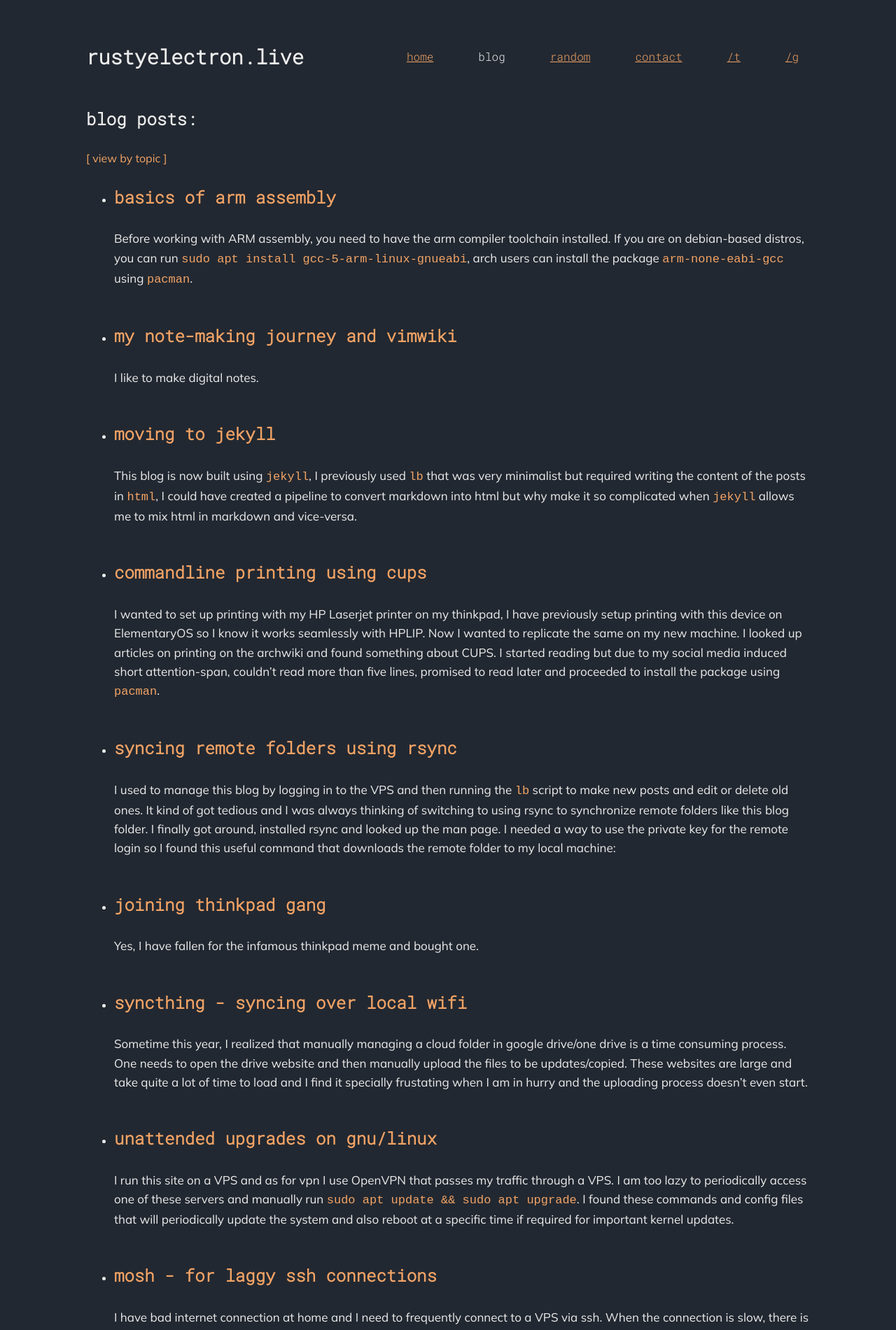
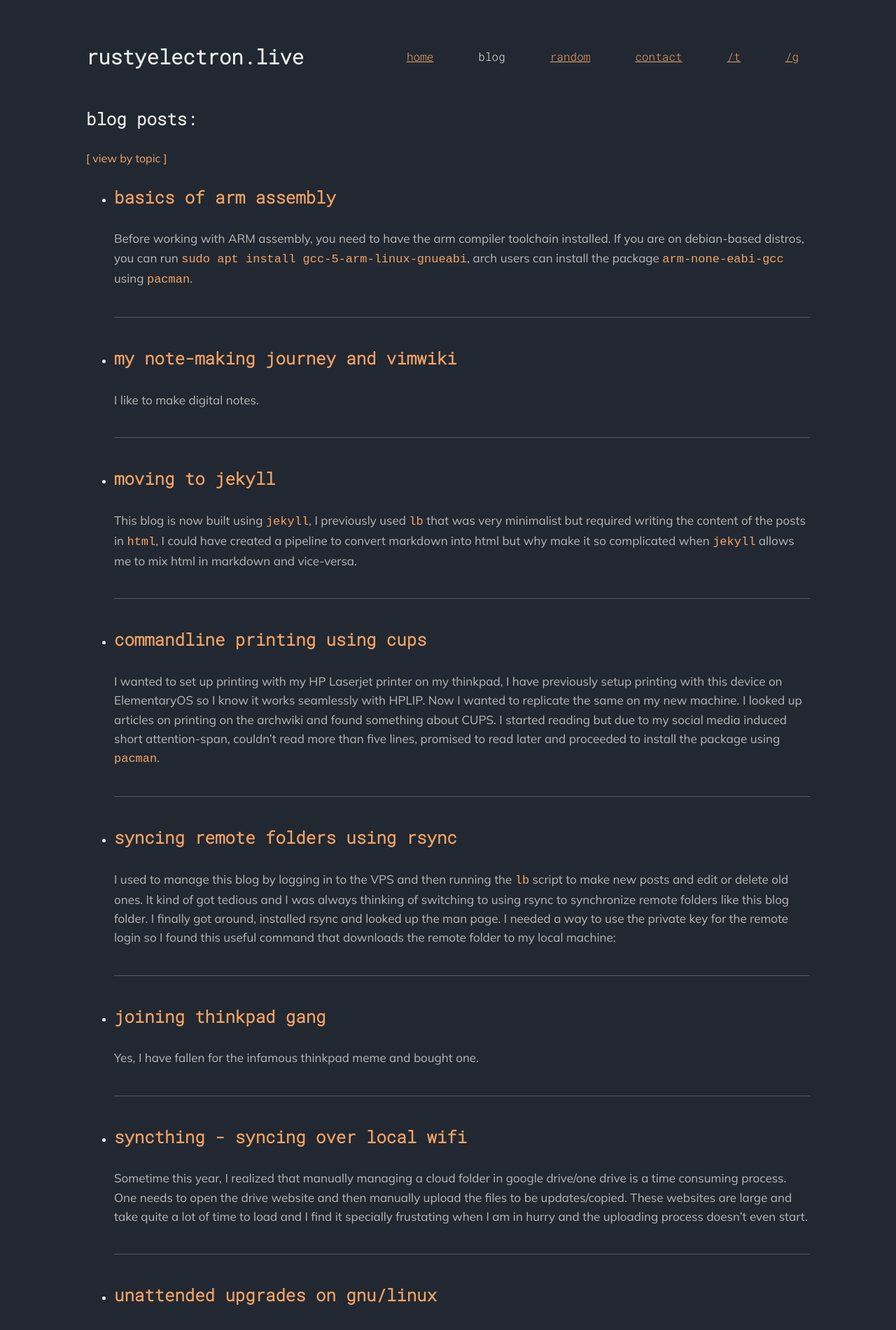
Before and after one commit to rusty-electron/rusty-electron.github.io, a Jekyll site: the page built from blog.html, in a window 1280 px wide. Shown: the top 1901 px of the page at 70% size. Built offline with Jekyll 4.4.1, drawn with Linux system fonts in a browser that asks for light colours.

Commit message:
minor edits

```diff
--- a/assets/css/styles.css
+++ b/assets/css/styles.css
@@ -82,6 +82,7 @@
 p{
 	font-size: 17px;
 	line-height: 1.6;
+	color: rgb(184, 184, 184);
 }
 
 .subtext{
@@ -164,13 +165,13 @@
 }
 
 .eop {
+	font-family: 'Roboto Mono';
 	text-align: center;
-	font-size: .6rem;
+	font-size: .8rem;
 	color: #b8997d;
 }
 
 blockquote{
-	color: #2e2e2e;
 	background-color: #8d8d8d;
 	padding: 1rem;
 	border-radius: 0px 4px 4px 0px;
@@ -182,11 +183,19 @@
 	padding: 0;
 	font-family: 'Roboto Mono';
 	font-size: 14px !important;
+	color: #2e2e2e;
 }
 
 blockquote a{
-	color: #b6325c;
+	color: #8d2c4b;
 }
+
+hr{
+	margin-top: 2.5rem;
+	border: none;
+	border-top: .3px solid #545961;
+}
+
 /* for small screens*/
 @media screen and (max-width: 600px) {
 	.time-ago{
--- a/blog.html
+++ b/blog.html
@@ -13,6 +13,7 @@
     <li>
       <h2><a class="noline mono" href="{{ post.url }}">{{ post.title | downcase }}</a></h2>
       {{ post.excerpt }}
+      <hr>
     </li>
     {% endif %}
   {% endfor %}
```
